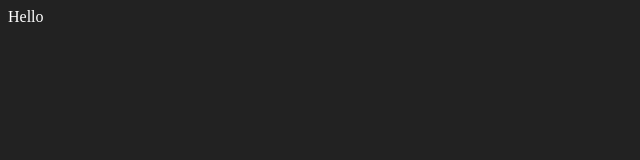
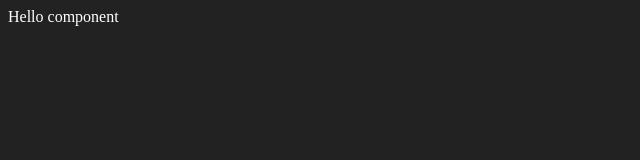
Before and after one commit to duyanh120032/world-time, a Vue app: page / in a window 1280 px wide. Shown: the top 160 px of the page, without its empty margins (0-640 px from the left). Built offline with nearby package versions, Linux system fonts and the light colour scheme.

Commit message:
feat : setup auto import

```diff
--- /dev/null
+++ b/auto-imports.d.ts
@@ -0,0 +1,5 @@
+// Generated by 'unplugin-auto-import'
+export {}
+declare global {
+
+}
--- a/package.json
+++ b/package.json
@@ -18,6 +18,7 @@
     "@vue/tsconfig": "^0.1.3",
     "npm-run-all": "^4.1.5",
     "typescript": "~4.7.4",
+    "unplugin-auto-import": "^0.11.1",
     "unplugin-vue-components": "^0.22.4",
     "vite": "^3.0.4",
     "vue-tsc": "^0.39.5"
--- a/src/App.vue
+++ b/src/App.vue
@@ -3,7 +3,7 @@
 </script>
 <template>
   <div>
-    Hello
+    <Hello/>
   </div>
 </template>
 
--- /dev/null
+++ b/src/components/Hello.vue
@@ -0,0 +1,13 @@
+<template>
+    <div>
+        Hello component
+    </div>
+</template>
+
+<script setup lang="ts">
+
+</script>
+
+<style scoped>
+
+</style>
--- a/tsconfig.json
+++ b/tsconfig.json
@@ -4,8 +4,9 @@
     "paths": {
       "~/*": ["./src/*"]
     },
-    "composite": true,
-    "types": ["node"],
     "jsx": "preserve"
   },
+  "exclude": [
+    "**/dist/**"
+  ]
 }
--- a/vite.config.ts
+++ b/vite.config.ts
@@ -3,11 +3,15 @@
 import { defineConfig } from 'vite'
 import vue from '@vitejs/plugin-vue'
 import Components from 'unplugin-vue-components/vite'
+import AutoImport from 'unplugin-auto-import/vite'
 
 // https://vitejs.dev/config/
 export default defineConfig({
   plugins: [
     vue(),
-    Components()
+    Components(),
+    AutoImport({
+      imports:['vue']
+    })
   ]
 })
```
Also changed, not shown: components.d.ts (added, +12 -0 lines), tsconfig.config.json (deleted, +0 -8 lines), 1 other file (tests, documents, lock files or other folders).
